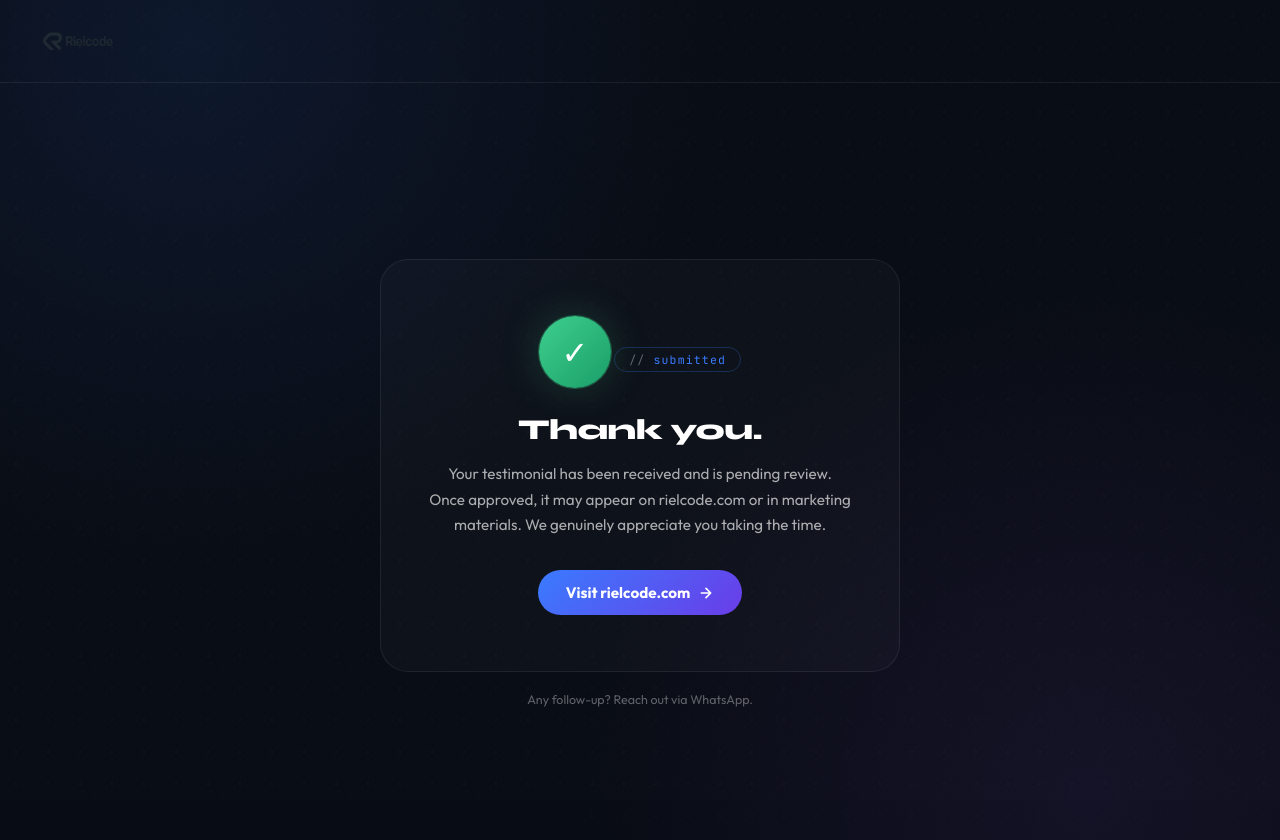
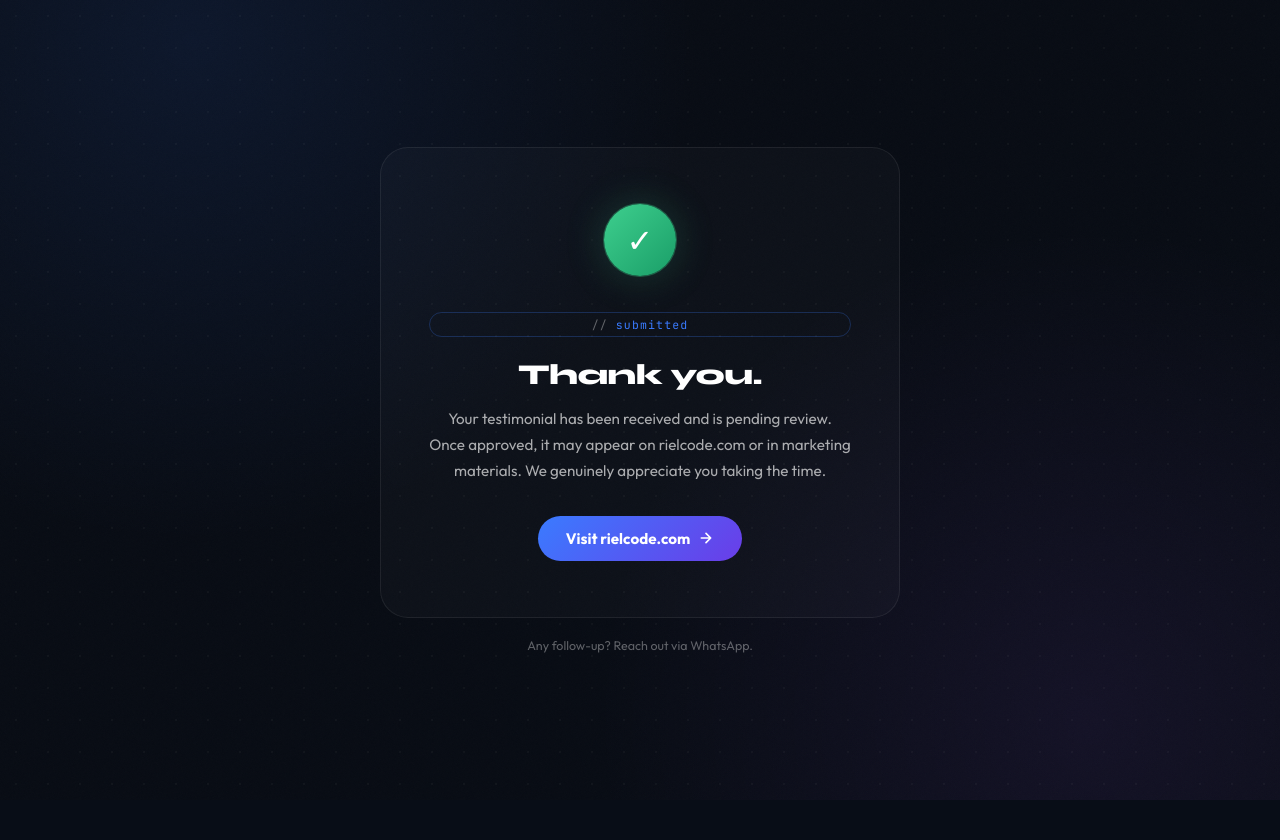
Before and after one commit to Azriel-Fajar/rielcode-testimonials, a PHP site: page /thank-you.php in a window 1280 px wide. Shown: the top 840 px of the page. After the commit the page ends 800 px from the top, so only its background shows below. Run offline with PHP 8.4, Linux system fonts and the light colour scheme.

Commit message:
Fix thank-you layout, remove nav, blur sticky header

```diff
--- a/CSS/testimonial-form.css
+++ b/CSS/testimonial-form.css
@@ -57,13 +57,17 @@ body {
 
 /* ── Header ── */
 .site-header {
-  position: relative;
-  z-index: 10;
+  position: sticky;
+  top: 0;
+  z-index: 100;
   display: flex;
   align-items: center;
   justify-content: space-between;
-  padding: 24px 40px;
+  padding: 20px 40px;
   border-bottom: 1px solid var(--border);
+  background: rgba(8, 12, 20, 0.72);
+  backdrop-filter: blur(16px);
+  -webkit-backdrop-filter: blur(16px);
 }
 
 .logo-link img {
@@ -119,6 +123,11 @@ body {
 .tag-line.rc-eyebrow::before {
   content: "// ";
   color: rgba(255,255,255,0.35);
+}
+/* success-card eyebrow spacing */
+.success-card .tag-line {
+  display: block;
+  margin: 12px auto 20px;
 }
 
 .intro h1 {
--- a/thank-you.php
+++ b/thank-you.php
@@ -19,16 +19,10 @@ session_destroy();
 <body class="rc-redesign">
     <div class="noise"></div>
 
-    <header class="site-header">
-        <a href="https://rielcode.com" class="logo-link">
-            <img src="IMG/logo.png" alt="Rielcode" onerror="this.style.display='none'">
-        </a>
-    </header>
-
     <div class="thankyou-wrapper">
         <div class="success-card">
             <div class="check-icon">&#10003;</div>
-            <div class="tag-line rc-eyebrow" style="margin-bottom:16px;">submitted</div>
+            <div class="tag-line rc-eyebrow">submitted</div>
             <h2>Thank you.</h2>
             <p>
                 Your testimonial has been received and is pending review.
```
